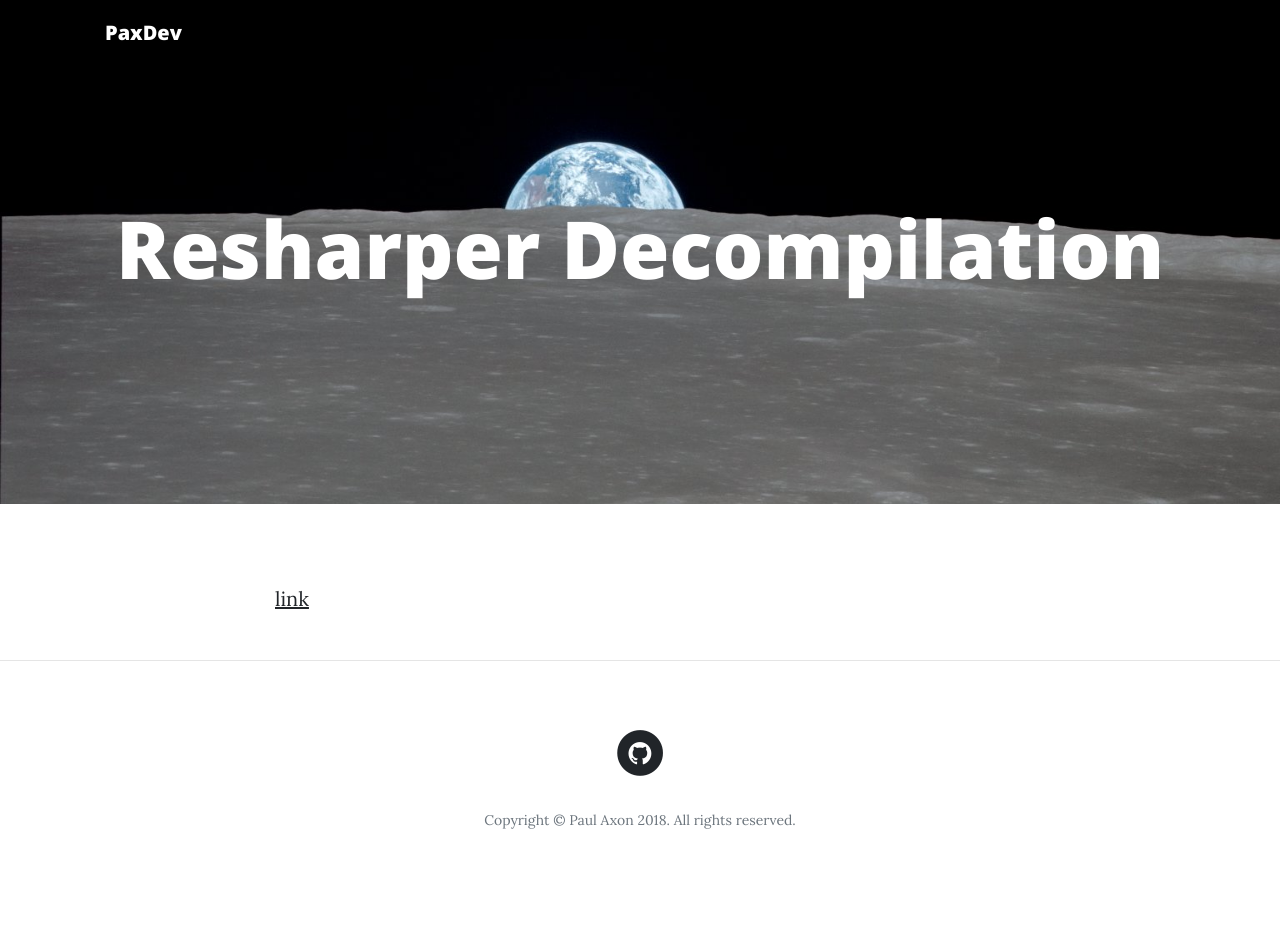
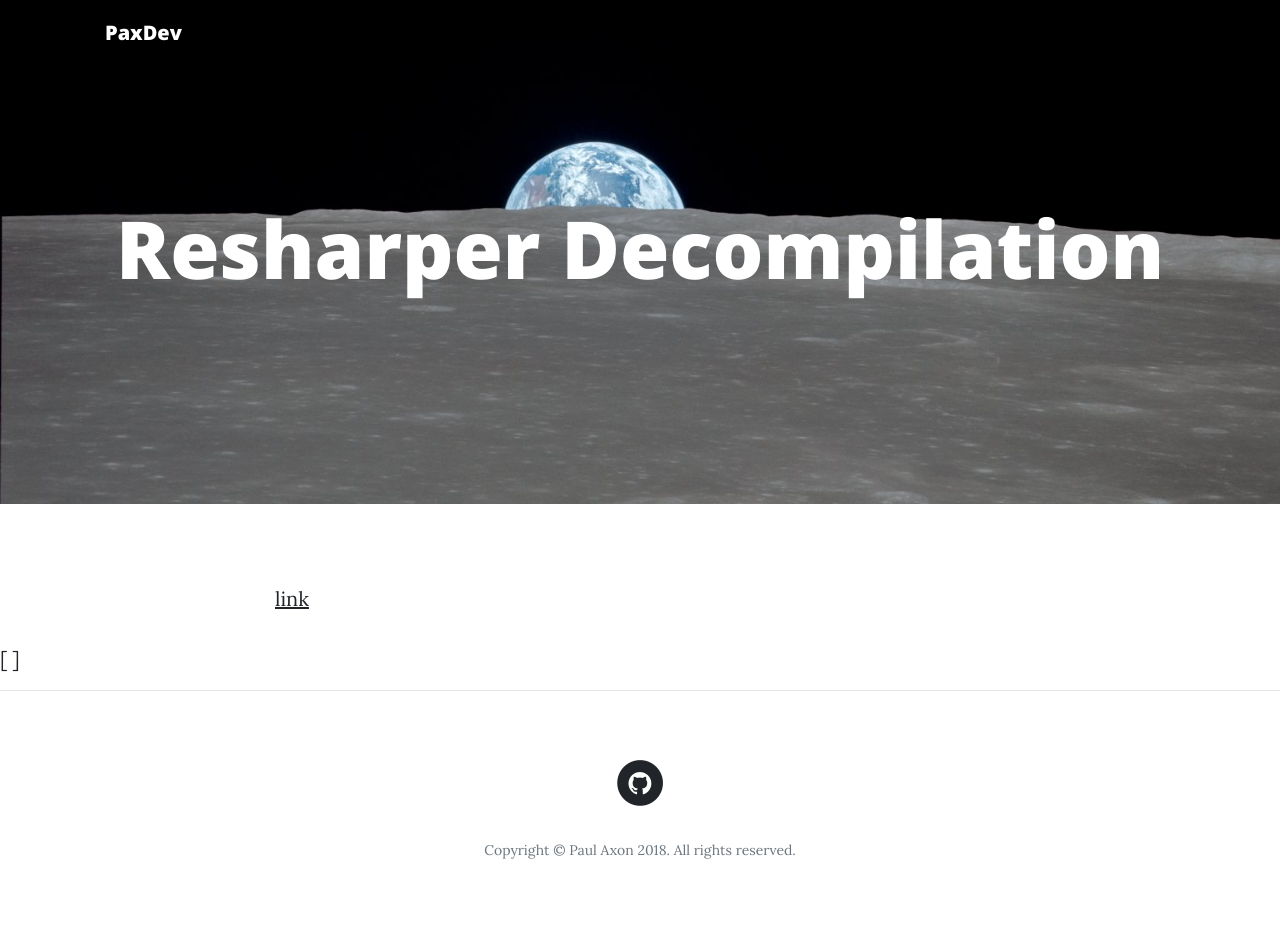
Before and after one commit to paxdev/paxdev.github.io, a Jekyll site: the page built from _posts/2018-09-21-enable-resharper-decompilation-in-visual-studio.md, in a window 1280 px wide. Built offline with Jekyll 4.4.1, drawn with Linux system fonts in a browser that asks for light colours; our own code applies the rules of GitHub Pages for plain Markdown files; before the commit the page ends 900 px from its top, so only the background shows below that.

Commit message:
Update post.html

```diff
--- a/_layouts/post.html
+++ b/_layouts/post.html
@@ -12,3 +12,10 @@
       </div>
   </div>
 </article>
+
+<span>[
+  {% for tag in page.tags %}
+    {% capture tag_name %}{{ tag }}{% endcapture %}
+    <a href="/tag/{{ tag_name }}"><code class="highlighter-rouge"><nobr>{{ tag_name }}</nobr></code>&nbsp;</a>
+  {% endfor %}
+]</span>
```
